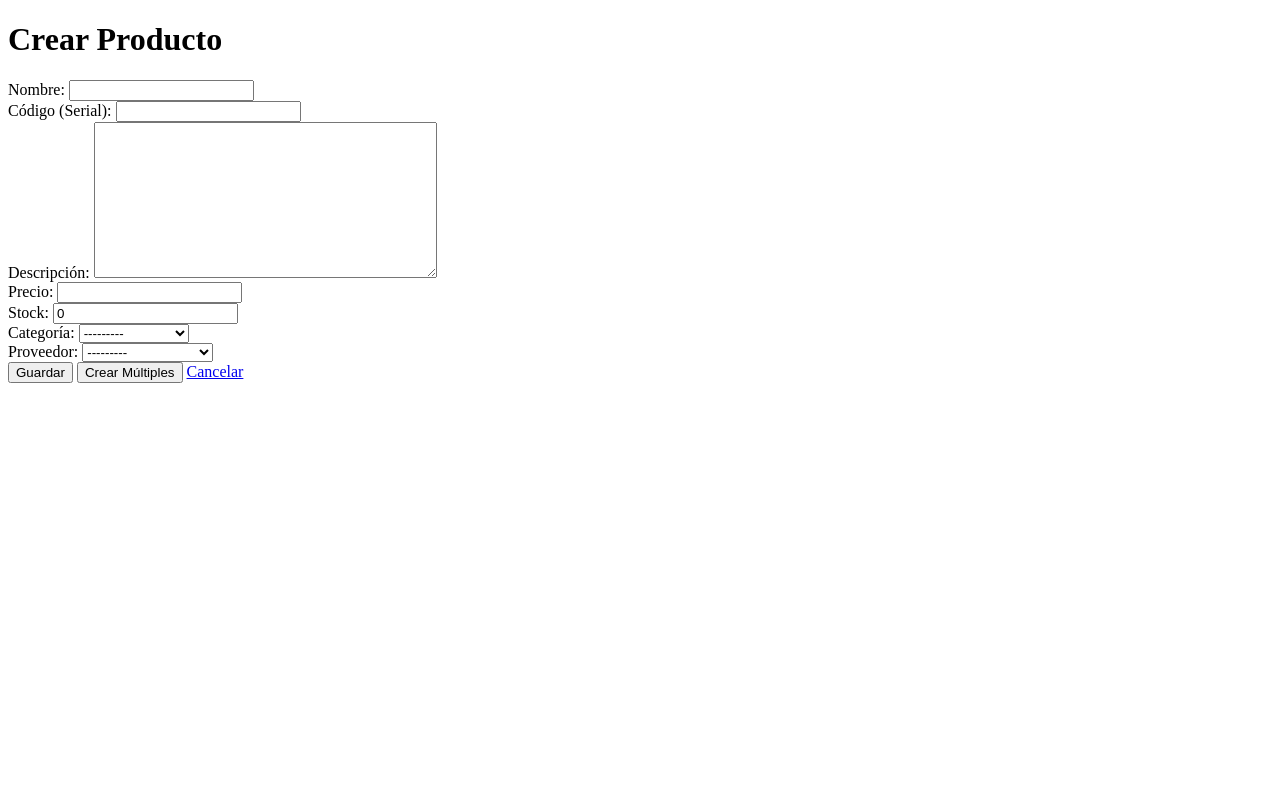
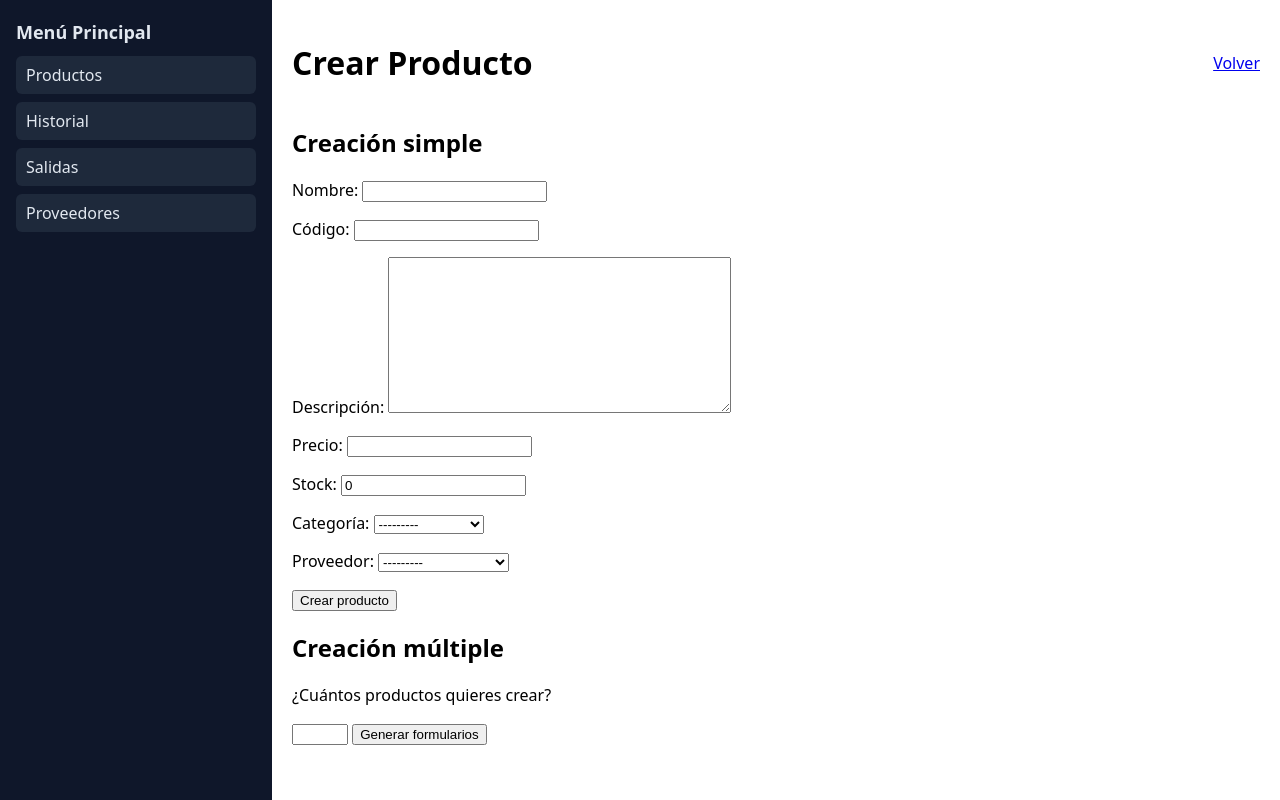
Before and after one commit to Frankgfi/proyecto_final_uneweb, a Django app: page /productos/crear/ in a window 1280 px wide. Run offline with Django 5.2, Linux system fonts and the light colour scheme; tables that the repository leaves empty hold one stand-in row (values such as "Sample post").

Commit message:
interfaz para crear producto mejorada

```diff
--- a/mi_proyecto/templates/mi_proyecto/crear_producto.html
+++ b/mi_proyecto/templates/mi_proyecto/crear_producto.html
@@ -1,27 +1,11 @@
-<!DOCTYPE html>
-<html lang="es">
-<head>
-    <meta charset="UTF-8">
-    <title>{% if modo_multiple %}Crear Múltiples Productos{% else %}{% if form.instance.id %}Editar{% else %}Crear{% endif %} Producto{% endif %}</title>
-</head>
-<body>
-    <div class="main-container">
-        <nav class="sidebar">
-            <!-- Tu menú lateral existente -->
-        </nav>
-
-        <main class="content">
+{% extends "base.html" %}
+{% block title %}Crear Producto{% endblock %}
+{% block content %}
     <div class="header">
-                <h1>
-                    {% if modo_multiple %}
-                        Crear Múltiples Productos
-                    {% else %}
-                        {% if form.instance.id %}Editar{% else %}Crear{% endif %} Producto
-                    {% endif %}
-                </h1>
+        <h1>Crear Producto</h1>
+        <a href="{% url 'lista_productos' %}">Volver</a>
     </div>
 
-            <div class="form-container">
     {% if messages %}
         <ul>
             {% for m in messages %}
@@ -30,157 +14,46 @@
         </ul>
     {% endif %}
 
-                {% if form.errors or formset and formset.errors %}
-                    <div class="alert alert-danger">
-                        {{ form.non_field_errors }}
-                        {% for field in form %}
-                            {% for error in field.errors %}
-                                <div>{{ field.label }}: {{ error }}</div>
+    {% if modo_multiple %}
+        <h2>Creación múltiple</h2>
+        <form method="post">
+            {% csrf_token %}
+            {{ formset.management_form }}
+            {% for f in formset %}
+                <fieldset style="margin-bottom:12px;border:1px solid #ccc;padding:8px;">
+                    <h3>Producto {{ forloop.counter }}</h3>
+                    <p><label>Nombre:</label> {{ f.nombre }}</p>
+                    <p><label>Código:</label> {{ f.codigo }}</p>
+                    <p><label>Descripción:</label> {{ f.descripcion }}</p>
+                    <p><label>Precio:</label> {{ f.precio }}</p>
+                    <p><label>Stock:</label> {{ f.stock }}</p>
+                    <p><label>Categoría:</label> {{ f.categoria }}</p>
+                    <p><label>Proveedor:</label> {{ f.proveedor }}</p>
+                </fieldset>
             {% endfor %}
-                        {% endfor %}
-                        {% if formset %}
-                            {% for f in formset %}
-                                {{ f.non_field_errors }}
-                                {% for field in f %}
-                                    {% for error in field.errors %}
-                                        <div>{{ field.label }}: {{ error }}</div>
-                                    {% endfor %}
-                                {% endfor %}
-                            {% endfor %}
-                        {% endif %}
-                    </div>
-                {% endif %}
-
-                {% if not modo_multiple %}
-                <!-- Modo creación simple -->
-                <form method="post" class="form-style">
+            <button type="submit" name="guardar_multiple">Guardar todos</button>
+        </form>
+        <p><a href="{% url 'crear_producto' %}">Volver a creación simple</a></p>
+    {% else %}
+        <h2>Creación simple</h2>
+        <form method="post">
             {% csrf_token %}
-                    <div class="form-group">
-                        <label for="id_nombre">Nombre:</label>
-                        {{ form.nombre }}
-                    </div>
-
-                    <div class="form-group">
-                        <label for="id_codigo">Código (Serial):</label>
-                        {{ form.codigo }}
-                    </div>
-
-                    <div class="form-group">
-                        <label for="id_descripcion">Descripción:</label>
-                        {{ form.descripcion }}
-                    </div>
-
-                    <div class="form-row">
-                        <div class="form-group">
-                            <label for="id_precio">Precio:</label>
-                            {{ form.precio }}
-                        </div>
-
-                        <div class="form-group">
-                            <label for="id_stock">Stock:</label>
-                            {{ form.stock }}
-                        </div>
-
-                        <div class="form-group">
-                            <label for="id_categoria">Categoría:</label>
-                            {{ form.categoria }}
-                        </div>
-
-                        <div class="form-group">
-                            <label for="id_proveedor">Proveedor:</label>
-                            {{ form.proveedor }}
-                        </div>
-                    </div>
-
-                    <div class="form-actions">
-                        <button type="submit" class="btn-primary">Guardar</button>
-                        <button type="button" onclick="showMultiForm()" class="btn-secondary">Crear Múltiples</button>
-                        <a href="{% url 'lista_productos' %}" class="btn-cancelar">Cancelar</a>
-                    </div>
+            <p><label>Nombre:</label> {{ form.nombre }}</p>
+            <p><label>Código:</label> {{ form.codigo }}</p>
+            <p><label>Descripción:</label> {{ form.descripcion }}</p>
+            <p><label>Precio:</label> {{ form.precio }}</p>
+            <p><label>Stock:</label> {{ form.stock }}</p>
+            <p><label>Categoría:</label> {{ form.categoria }}</p>
+            <p><label>Proveedor:</label> {{ form.proveedor }}</p>
+            <button type="submit">Crear producto</button>
         </form>
 
-                <!-- Formulario para múltiples productos -->
-                <div id="multi-form" style="display: none;">
-                    <form method="post" class="form-style">
+        <h2>Creación múltiple</h2>
+        <form method="post">
             {% csrf_token %}
-                        <div class="form-group">
-                            <label>¿Cuántos productos quieres crear?</label>
-                            <input type="number" name="cantidad" min="1" max="10" required class="form-control">
-                        </div>
-
-                        <div class="form-actions">
-                            <button type="submit" name="crear_multiple" class="btn-primary">Generar Campos</button>
-                            <button type="button" onclick="hideMultiForm()" class="btn-cancelar">Cancelar</button>
-                        </div>
-                    </form>
-                </div>
-
-                {% else %}
-                <!-- Creación múltiple -->
-                <form method="post" class="form-style">
-                    {% csrf_token %}
-                    {{ formset.management_form }}
-
-                    {% for f in formset %}
-                    <div class="producto-multiple">
-                        <h3>Producto {{ forloop.counter }}</h3>
-
-                        <div class="form-group">
-                            <label>Nombre:</label>
-                            {{ f.nombre }}
-                        </div>
-
-                        <div class="form-group">
-                            <label>Código (Serial):</label>
-                            {{ f.codigo }}
-                        </div>
-
-                        <div class="form-group">
-                            <label>Descripción:</label>
-                            {{ f.descripcion }}
-                        </div>
-
-                        <div class="form-row">
-                            <div class="form-group">
-                                <label>Precio:</label>
-                                {{ f.precio }}
-                            </div>
-
-                            <div class="form-group">
-                                <label>Stock:</label>
-                                {{ f.stock }}
-                            </div>
-
-                            <div class="form-group">
-                                <label>Categoría:</label>
-                                {{ f.categoria }}
-                            </div>
-
-                            <div class="form-group">
-                                <label>Proveedor:</label>
-                                {{ f.proveedor }}
-                            </div>
-                        </div>
-                    </div>
-                    {% endfor %}
-
-                    <div class="form-actions">
-                        <button type="submit" name="guardar_multiple" class="btn-primary">Guardar Todos</button>
-                        <a href="{% url 'crear_producto' %}" class="btn-cancelar">Volver a simple</a>
-                    </div>
+            <p><label>¿Cuántos productos quieres crear?</label></p>
+            <input type="number" name="cantidad" min="1" max="10" required>
+            <button type="submit" name="crear_multiple">Generar formularios</button>
         </form>
     {% endif %}
-            </div>
-        </main>
-    </div>
-
-    <script>
-        function showMultiForm() {
-            document.getElementById('multi-form').style.display = 'block';
-        }
-        function hideMultiForm() {
-            document.getElementById('multi-form').style.display = 'none';
-        }
-    </script>
-</body>
-</html>
+{% endblock %}
```
Lines whose indentation alone changed are shown as unchanged.
